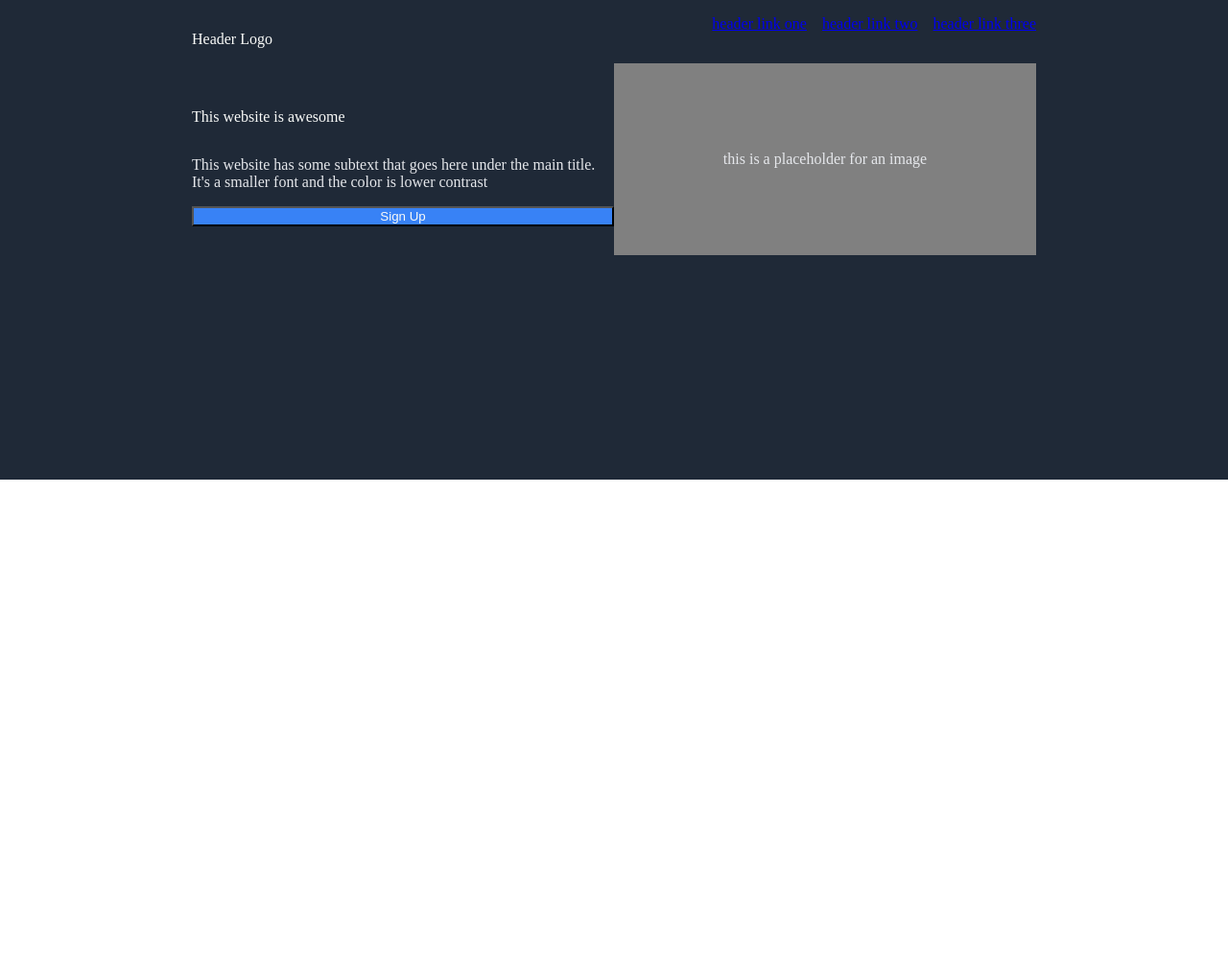
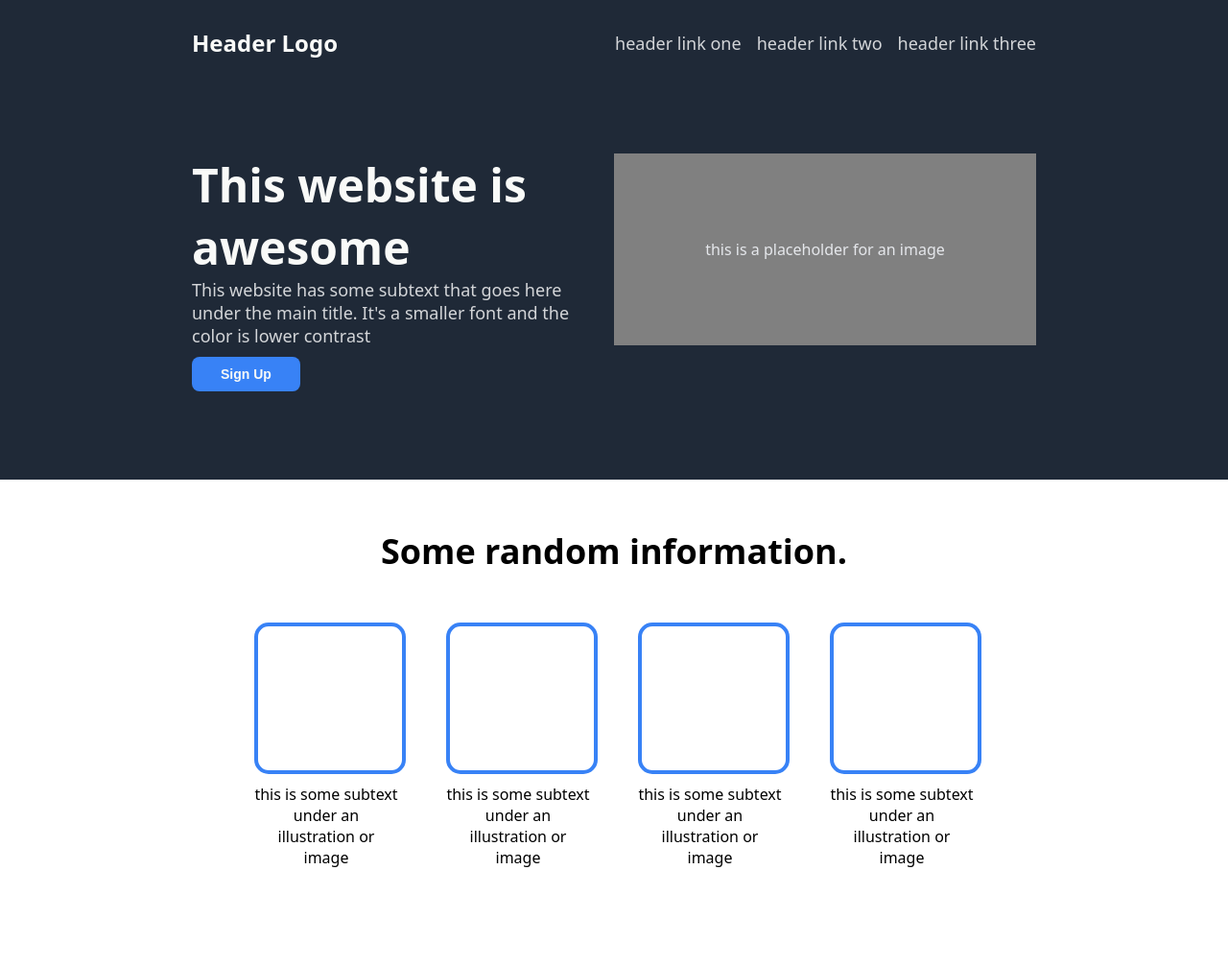
Before and after one commit to chasepalmer1/LandingPage, a plain HTML site: page index.html in a window 1280 px wide. Shown: the whole page at 96% size. Before the commit the page ends 800 px from the top, so only its background shows below. Drawn offline with Linux system fonts and the light colour scheme.

Commit message:
finished header and addded four boxes in main section plus header

```diff
--- a/index.html
+++ b/index.html
@@ -7,21 +7,21 @@
     <title>Landing Page</title>
     <link href="styles.css" rel="stylesheet">
 </head>
-<body>
+<body style="font-family: system-ui, -apple-system, BlinkMacSystemFont, 'Segoe UI', Roboto, Oxygen, Ubuntu, Cantarell, 'Open Sans', 'Helvetica Neue', sans-serif;">
     <div class="heading-capsule">
         <div class="content">
             <div class="heading">
-                <p>Header Logo</p>
-                <div class="header-links">
-                    <a href="#">header link one</a>
-                    <a href="#">header link two</a>
-                    <a href="#">header link three</a>
+                <p style="font-size: 24px; font-weight: 600;">Header Logo</p>
+                <div class="header-links" style="display: flex; gap: 16px;">
+                    <a class="link" href="#">header link one</a>
+                    <a class="link" href="#">header link two</a>
+                    <a class="link" href="#">header link three</a>
                 </div>
             </div>
             <div class="intro">
                 <div class="web-description">
-                    <p>This website is awesome</p>
-                    <p class="secondary">This website has some subtext that goes here under the main title.
+                    <p style="font-size: 48px; font-weight: bold; margin: 0; width: 350px;">This website is awesome</p>
+                    <p class="secondary" style="font-weight: 300; margin-top: 0; margin-bottom: 10px;">This website has some subtext that goes here under the main title.
                           It's a smaller font and the color is lower contrast
                     </p>
                     <button class="signup">Sign Up</button>
@@ -33,6 +33,29 @@
         </div>
     </div>
     <div class="main">
+        <div class="main-header" style="font-size: 36px; font-weight: bolder;">Some random information.</div>
+        <div class="boxes">
+            <div class="box-capsule">
+                <div class="box"></div>
+                <div class="box-text">this is some subtext under an illustration
+                    or image</div>
+            </div>
+            <div class="box-capsule">
+                <div class="box"></div>
+                <div class="box-text">this is some subtext under an illustration
+                    or image</div>
+            </div>
+            <div class="box-capsule">
+                <div class="box"></div>
+                <div class="box-text">this is some subtext under an illustration
+                    or image</div>
+            </div>
+            <div class="box-capsule">
+                <div class="box"></div>
+                <div class="box-text">this is some subtext under an illustration
+                    or image</div>
+            </div>
+        </div>
         <div class="quote-capsule"></div>
         <div class="signup-capsule"></div>
     </div>
--- a/styles.css
+++ b/styles.css
@@ -20,23 +20,24 @@ body {
     display: flex;
     color: #F9FAF8;
     justify-content: space-between;
-    margin-top: 16px;
+    align-items: center;
+    margin-top: 4px;
     flex: 1 1 0;
 }
 
-.header-links {
+
+.link {
     display: flex;
+    color: #d3d5d8;
     text-decoration: none;
-    color: #E5E7EB;
-    gap: 16px;
 }
 
 .intro {
     height: 200px;
     display: flex;
     justify-content: center;
-    align-items: center;
     flex: auto;
+    margin-top: 75px;
 }
 
 .web-description {
@@ -58,11 +59,50 @@ body {
     flex: 1 1 50%;
 }
 
-.secondary {
-    color: #E5E7EB;
+.signup {
+    width: fit-content;
+    background-color: #3882F6;
+    color: #F9FAF8;
+    padding: 10px 30px 10px 30px;
+    border: 0px;
+    border-radius: 8px;
+    font-size: 14px;
+    font-weight: 700;
 }
 
-.signup {
-    background-color: #3882F6;
-    color: #F9FAF8;
+.secondary, .header-links {
+    font-size: 18px;
+    color: #d3d5d8;
 }
+
+.main {
+    display: flex;
+    justify-content: center;
+    flex-direction: column;
+    align-items: center;
+}
+
+.main-header {
+    margin: 50px;
+}
+
+.boxes {
+    display: flex;
+    gap: 50px;
+}
+
+.box-capsule {
+    display: flex;
+    flex-direction: column;
+    width: 150px;
+    text-align: center;
+    margin-bottom: 100px;
+}
+
+.box {
+    width: 150px;
+    height: 150px;
+    border: 4px solid #3882F6;
+    border-radius: 15px;
+    margin-bottom: 10px;
+}
```
Also changed, not shown: 1 other file.
